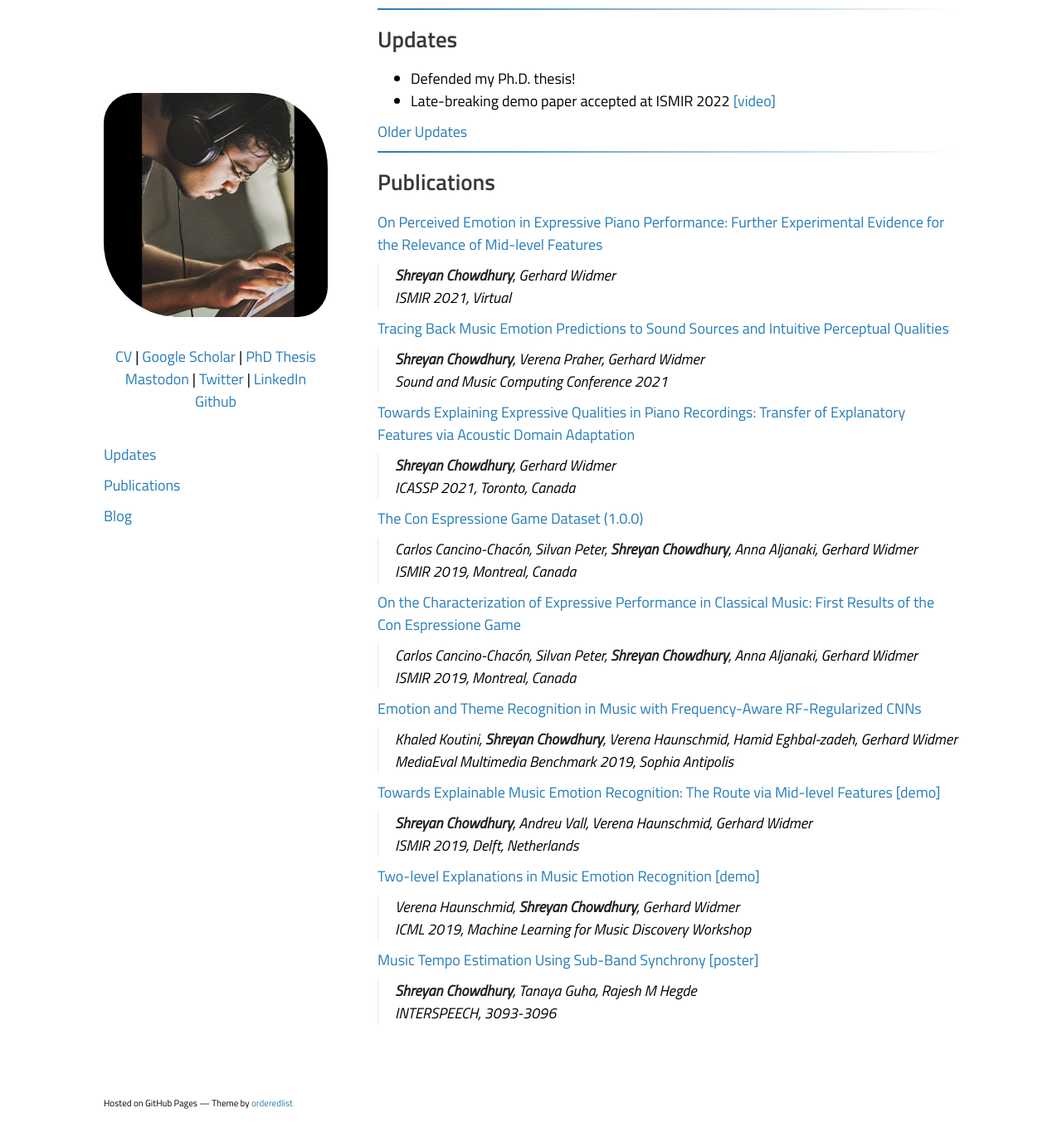
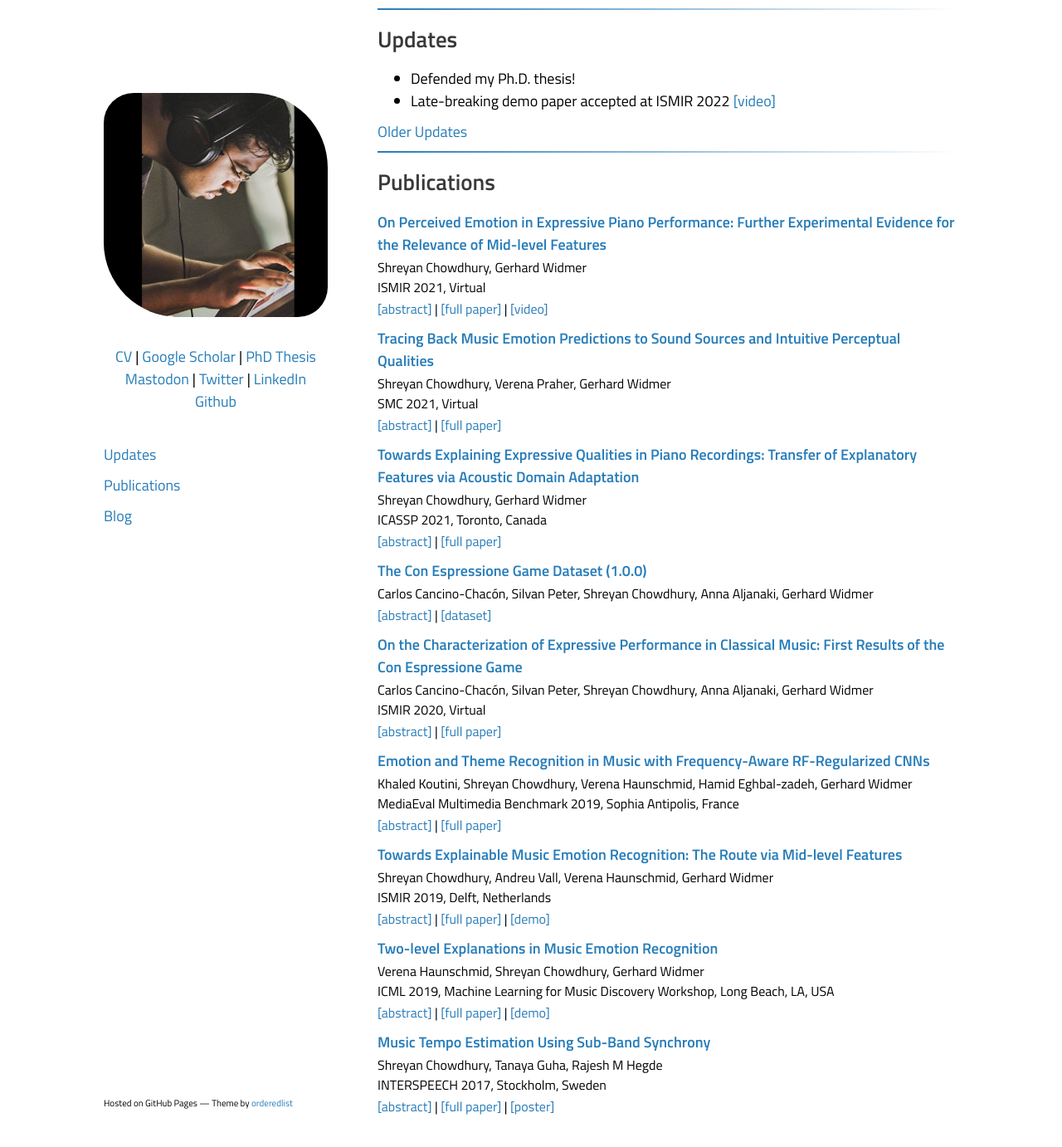
Before and after one commit to shreyanc/shreyanc.github.io, a Jekyll site: the page built from index.md, in a window 1280 px wide and 1400 px high, scrolled down 427 px. Shown: the top 1382 px of the window at 83% size. Built offline with Jekyll 4.4.1, drawn with Linux system fonts in a browser that asks for light colours.

Commit message:
update publications

```diff
--- /dev/null
+++ b/_includes/publications.html
@@ -0,0 +1,126 @@
+## Publications
+
+<a href="https://arxiv.org/abs/2107.13231" class="publication">On Perceived Emotion in Expressive Piano Performance: Further Experimental Evidence for the Relevance of Mid-level Features</a>
+<p class="pub-details">
+    Shreyan Chowdhury, Gerhard Widmer<br>
+    ISMIR 2021, Virtual
+</p>
+<p class="pub-links">
+    <a href="javascript:void(0)" onclick="toggleBlock('ismir2021-abstract')">[abstract]</a> | <a href="https://arxiv.org/abs/2107.13231">[full paper]</a> | <a href="https://youtu.be/mrF-smEyIMw">[video]</a>
+    <div id="ismir2021-abstract" style="display:none; margin-left: 2em">
+    Despite recent advances in audio content-based music emotion recognition, a question that remains to be explored is whether an algorithm can reliably discern emotional or expressive qualities between different performances of the same piece. In the present work, we analyze several sets of features on their effectiveness in predicting arousal and valence of six different performances (by six famous pianists) of Bach's Well-Tempered Clavier Book 1. These features include low-level acoustic features, score-based features, features extracted using a pre-trained emotion model, and Mid-level perceptual features. We compare their predictive power by evaluating them on several experiments designed to test performance-wise or piece-wise variations of emotion. We find that Mid-level features show significant contribution in performance-wise variation of both arousal and valence -- even better than the pre-trained emotion model. Our findings add to the evidence of Mid-level perceptual features being an important representation of musical attributes for several tasks -- specifically, in this case, for capturing the expressive aspects of music that manifest as perceived emotion of a musical performance.
+    </div>
+</p>
+
+
+<a href="https://arxiv.org/abs/2106.07787" class="publication">Tracing Back Music Emotion Predictions to Sound Sources and Intuitive Perceptual Qualities</a>
+<p class="pub-details">
+    Shreyan Chowdhury, Verena Praher, Gerhard Widmer<br>
+    SMC 2021, Virtual
+</p>
+<p class="pub-links">
+    <a href="javascript:void(0)" onclick="toggleBlock('smc2021-abstract')">[abstract]</a> | <a href="https://arxiv.org/abs/2106.07787">[full paper]</a>
+    <div id="smc2021-abstract" style="display:none; margin-left: 2em">
+    Music emotion recognition is an important task in MIR (Music Information Retrieval) research. Owing to factors like the subjective nature of the task and the variation of emotional cues between musical genres, there are still significant challenges in developing reliable and generalizable models. One important step towards better models would be to understand what a model is actually learning from the data and how the prediction for a particular input is made. In previous work, we have shown how to derive explanations of model predictions in terms of spectrogram image segments that connect to the high-level emotion prediction via a layer of easily interpretable perceptual features. However, that scheme lacks intuitive musical comprehensibility at the spectrogram level. In the present work, we bridge this gap by merging audioLIME -- a source-separation based explainer -- with mid-level perceptual features, thus forming an intuitive connection chain between the input audio and the output emotion predictions. We demonstrate the usefulness of this method by applying it to debug a biased emotion prediction model.
+    </div>
+</p>
+
+<a href="https://arxiv.org/abs/2102.13479" class="publication">Towards Explaining Expressive Qualities in Piano Recordings: Transfer of Explanatory Features via Acoustic Domain Adaptation</a>
+<p class="pub-details">
+    Shreyan Chowdhury, Gerhard Widmer<br>
+    ICASSP 2021, Toronto, Canada
+</p>
+<p class="pub-links">
+    <a href="javascript:void(0)" onclick="toggleBlock('icassp2021-abstract')">[abstract]</a> | <a href="https://arxiv.org/abs/2102.13479">[full paper]</a>
+    <div id="icassp2021-abstract" style="display:none; margin-left: 2em">
+    Emotion and expressivity in music have been topics of considerable interest in the field of music information retrieval. In recent years, mid-level perceptual features have been suggested as means to explain computational predictions of musical emotion. We find that the diversity of musical styles and genres in the available dataset for learning these features is not sufficient for models to generalise well to specialised acoustic domains such as solo piano music. In this work, we show that by utilising unsupervised domain adaptation together with receptive-field regularised deep neural networks, it is possible to significantly improve generalisation to this domain. Additionally, we demonstrate that our domain-adapted models can better predict and explain expressive qualities in classical piano performances, as perceived and described by human listeners.
+    </div>
+</p>
+
+<a href="https://doi.org/10.5281/zenodo.3968828" class="publication">The Con Espressione Game Dataset (1.0.0)</a>
+<p class="pub-details">
+    Carlos Cancino-Chacón, Silvan Peter, Shreyan Chowdhury, Anna Aljanaki, Gerhard Widmer<br>
+</p>
+<p class="pub-links">
+    <a href="javascript:void(0)" onclick="toggleBlock('cedataset-abstract')">[abstract]</a> | <a href="https://doi.org/10.5281/zenodo.3968828">[dataset]</a>
+    <div id="cedataset-abstract" style="display:none; margin-left: 2em">
+    A piece of music can be expressively performed, or interpreted, in a variety of ways. With the help of an online questionnaire, the Con Espressione Game, we collected some 1,500 descriptions of expressive character relating to 45 performances of 9 excerpts from classical piano pieces, played by different famous pianists. More specifically, listeners were asked to describe, using freely chosen words (preferably: adjectives), how they perceive the expressive character of the different performances. The aim of this research is to find the dimensions of musical expression (in Western classical piano music) that can be attributed to a performance, as perceived and described in natural language by listeners.
+    </div>
+</p>
+
+<a href="https://arxiv.org/abs/2008.02194" class="publication">On the Characterization of Expressive Performance in Classical Music: First Results of the Con Espressione Game</a>
+<p class="pub-details">
+    Carlos Cancino-Chacón, Silvan Peter, Shreyan Chowdhury, Anna Aljanaki, Gerhard Widmer<br>
+    ISMIR 2020, Virtual
+</p>
+<p class="pub-links">
+    <a href="javascript:void(0)" onclick="toggleBlock('ismir2020-abstract')">[abstract]</a> | <a href="https://arxiv.org/abs/2008.02194">[full paper]</a>
+    <div id="ismir2020-abstract" style="display:none; margin-left: 2em">
+    A piece of music can be expressively performed, or interpreted, in a variety of ways. With the help of an online questionnaire, the Con Espressione Game, we collected some 1,500 descriptions of expressive character relating to 45 performances of 9 excerpts from classical piano pieces, played by different famous pianists. More specifically, listeners were asked to describe, using freely chosen words (preferably: adjectives), how they perceive the expressive character of the different performances. In this paper, we offer a first account of this new data resource for expressive performance research, and provide an exploratory analysis, addressing three main questions: (1) how similarly do different listeners describe a performance of a piece? (2) what are the main dimensions (or axes) for expressive character emerging from this?; and (3) how do measurable parameters of a performance (e.g., tempo, dynamics) and mid- and high-level features that can be predicted by machine learning models (e.g., articulation, arousal) relate to these expressive dimensions? The dataset that we publish along with this paper was enriched by adding hand-corrected score-to-performance alignments, as well as descriptive audio features such as tempo and dynamics curves.
+    </div>
+</p>
+
+
+<a href="https://www.jku.at/fileadmin/gruppen/173/Research/Emotion_in_Music_with_Frequency-Aware_RF-Regularized_CNNs_Koutini.pdf" class="publication">Emotion and Theme Recognition in Music with Frequency-Aware RF-Regularized CNNs</a>
+<p class="pub-details">
+    Khaled Koutini, Shreyan Chowdhury, Verena Haunschmid, Hamid Eghbal-zadeh, Gerhard Widmer<br>
+    MediaEval Multimedia Benchmark 2019, Sophia Antipolis, France
+</p>
+<p class="pub-links">
+    <a href="javascript:void(0)" onclick="toggleBlock('mediaeval2019-abstract')">[abstract]</a> | <a href="https://www.jku.at/fileadmin/gruppen/173/Research/Emotion_in_Music_with_Frequency-Aware_RF-Regularized_CNNs_Koutini.pdf">[full paper]</a>
+    <div id="mediaeval2019-abstract" style="display:none; margin-left: 2em">
+    We present a Receptive Field-(RF)-regularized and Frequency-Aware CNN approach for tagging music with emotion/mood labels. We perform an investigation regarding the impact of the RF of the CNNs on their performance on this dataset. We observe that ResNets with smaller receptive fields – originally adapted for acoustic scene classification – also perform well in the emotion tagging task. We improve the performance of such architectures using techniques such as Frequency Awareness and Shake-Shake regularization, which were used in previous work on general acoustic recognition tasks.
+    </div>
+</p>
+
+<a href="https://arxiv.org/abs/1907.03572" class="publication">Towards Explainable Music Emotion Recognition: The Route via Mid-level Features</a>
+<p class="pub-details">
+    Shreyan Chowdhury, Andreu Vall, Verena Haunschmid, Gerhard Widmer<br>
+    ISMIR 2019, Delft, Netherlands
+</p>
+<p class="pub-links">
+    <a href="javascript:void(0)" onclick="toggleBlock('ismir2019-abstract')">[abstract]</a> | <a href="https://arxiv.org/abs/1907.03572">[full paper]</a> | <a href="https://shreyanc.github.io/ismir_example.html">[demo]</a>
+    <div id="ismir2019-abstract" style="display:none; margin-left: 2em">
+    Emotional aspects play an important part in our interaction with music. However, modelling these aspects in MIR systems have been notoriously challenging since emotion is an inherently abstract and subjective experience, thus making it difficult to quantify or predict in the first place, and to make sense of the predictions in the next. In an attempt to create a model that can give a musically meaningful and intuitive explanation for its predictions, we propose a VGG-style deep neural network that learns to predict emotional characteristics of a musical piece together with (and based on) human-interpretable, mid-level perceptual features. We compare this to predicting emotion directly with an identical network that does not take into account the mid-level features and observe that the loss in predictive performance of going through the mid-level features is surprisingly low, on average. The design of our network allows us to visualize the effects of perceptual features on individual emotion predictions, and we argue that the small loss in performance in going through the mid-level features is justified by the gain in explainability of the predictions.
+    </div>
+</p>
+
+<a href="https://arxiv.org/abs/1905.11760" class="publication">Two-level Explanations in Music Emotion Recognition</a>
+<p class="pub-details">
+    Verena Haunschmid, Shreyan Chowdhury, Gerhard Widmer<br>
+    ICML 2019, Machine Learning for Music Discovery Workshop, Long Beach, LA, USA
+</p>
+<p class="pub-links">
+    <a href="javascript:void(0)" onclick="toggleBlock('icml2019-abstract')">[abstract]</a> | <a href="https://arxiv.org/abs/1905.11760">[full paper]</a> | <a href="https://shreyanc.github.io/ICML_example.html">[demo]</a>
+    <div id="icml2019-abstract" style="display:none; margin-left: 2em">
+    Current ML models for music emotion recognition, while generally working quite well, do not give meaningful or intuitive explanations for their predictions. In this work, we propose a 2-step procedure to arrive at spectrogram-level explanations that connect certain aspects of the audio to interpretable mid-level perceptual features, and these to the actual emotion prediction. That makes it possible to focus on specific musical reasons for a prediction (in terms of perceptual features), and to trace these back to patterns in the audio that can be interpreted visually and acoustically.
+    </div>
+</p>
+
+<a href="https://www.isca-speech.org/archive_v0/Interspeech_2017/pdfs/1000.PDF" class="publication">Music Tempo Estimation Using Sub-Band Synchrony</a>
+<p class="pub-details">
+    Shreyan Chowdhury, Tanaya Guha, Rajesh M Hegde<br>
+    INTERSPEECH 2017, Stockholm, Sweden
+</p>
+<p class="pub-links">
+    <a href="javascript:void(0)" onclick="toggleBlock('interspeech2017-abstract')">[abstract]</a> | <a href="https://www.isca-speech.org/archive_v0/Interspeech_2017/pdfs/1000.PDF">[full paper]</a> | <a href="http://tanayag.com/Pub_files/chowdhury_ISposter.pdf">[poster]</a>
+    <div id="interspeech2017-abstract" style="display:none; margin-left: 2em">
+    Tempo estimation aims at estimating the pace of a musical piece measured in beats per minute. This paper presents a new tempo estimation method that utilizes coherent energy changes across multiple frequency sub-bands to identify the onsets. A new measure, called the sub-band synchrony, is proposed to detect and quantify the coherent amplitude changes across multiple sub-bands. Given a musical piece, our method first detects the onsets using the sub-band synchrony measure. The periodicity of the resulting onset curve, measured using the autocorrelation function, is used to estimate the tempo value. The performance of the sub-band synchrony based tempo estimation method is evaluated on two music databases. Experimental results indicate a reasonable improvement in performance when compared to conventional methods of tempo estimation.
+    </div>
+</p>
+
+<script>
+  function toggleBlock(id) {
+    var block = document.getElementById(id);
+    if (block.style.display === 'none') {
+      block.style.display = 'block';
+    } else {
+      block.style.display = 'none';
+    }
+  }
+
+    document.getElementById('toggle-pubs').addEventListener('click', function() {
+        var extraNews = document.getElementById('older-pubs');
+        extraNews.style.display = extraNews.style.display === 'none' ? 'block' : 'none';
+        });
+</script>
--- a/_sass/jekyll-theme-minimal.scss
+++ b/_sass/jekyll-theme-minimal.scss
@@ -76,6 +76,18 @@ a:hover small {
   color:#777;
 }
 
+.publication {
+  font-weight: bold;
+}
+
+.pub-details {
+  font-size: medium;
+  margin-top: -0.5em;
+}
+.pub-links {
+  font-size: medium;
+  margin-top: -0.5em;
+}
 .wrapper {
   width:1030px;
   margin:0 auto;
--- a/index.md
+++ b/index.md
@@ -41,45 +41,5 @@ I received my Ph.D. from Johannes Kepler University Linz, Austria, advised by [P
 {% include updates_expandable.html %}
 
 ---
-## Publications
 
-[On Perceived Emotion in Expressive Piano Performance: Further Experimental Evidence for the Relevance of Mid-level Features](https://arxiv.org/abs/2107.13231)
-> **Shreyan Chowdhury**, Gerhard Widmer<br>
-> ISMIR 2021, Virtual
-
-[Tracing Back Music Emotion Predictions to Sound Sources and Intuitive Perceptual Qualities](https://arxiv.org/abs/2106.07787)
-> **Shreyan Chowdhury**, Verena Praher, Gerhard Widmer<br>
-> Sound and Music Computing Conference 2021
-
-[Towards Explaining Expressive Qualities in Piano Recordings: Transfer of Explanatory Features via Acoustic Domain Adaptation](https://arxiv.org/abs/2102.13479)
-> **Shreyan Chowdhury**, Gerhard Widmer<br>
-> ICASSP 2021, Toronto, Canada
-
-
-[The Con Espressione Game Dataset (1.0.0)](https://doi.org/10.5281/zenodo.3968828)
-> Carlos Cancino-Chacón, Silvan Peter, **Shreyan Chowdhury**, Anna Aljanaki, Gerhard Widmer<br>
-> ISMIR 2019, Montreal, Canada
-
-[On the Characterization of Expressive Performance in Classical Music: First Results of the Con Espressione Game](https://arxiv.org/abs/2008.02194)
-> Carlos Cancino-Chacón, Silvan Peter, **Shreyan Chowdhury**, Anna Aljanaki, Gerhard Widmer<br>
-> ISMIR 2019, Montreal, Canada
-
-
-
-[Emotion and Theme Recognition in Music with Frequency-Aware RF-Regularized CNNs](https://www.jku.at/fileadmin/gruppen/173/Research/Emotion_in_Music_with_Frequency-Aware_RF-Regularized_CNNs_Koutini.pdf)
-> Khaled Koutini, **Shreyan Chowdhury**, Verena Haunschmid, Hamid Eghbal-zadeh, Gerhard Widmer<br>
-> MediaEval Multimedia Benchmark 2019, Sophia Antipolis
-
-[Towards Explainable Music Emotion Recognition: The Route via Mid-level Features](https://arxiv.org/abs/1907.03572) [[demo]](https://shreyanc.github.io/ismir_example.html)
->**Shreyan Chowdhury**, Andreu Vall, Verena Haunschmid, Gerhard Widmer<br>
->ISMIR 2019, Delft, Netherlands
-
-[Two-level Explanations in Music Emotion Recognition](https://arxiv.org/abs/1905.11760) [[demo]](https://shreyanc.github.io/ICML_example.html)
->Verena Haunschmid, **Shreyan Chowdhury**, Gerhard Widmer<br>
->ICML 2019, Machine Learning for Music Discovery Workshop
-
-
-
-[Music Tempo Estimation Using Sub-Band Synchrony](https://www.isca-speech.org/archive/Interspeech_2017/pdfs/1000.PDF) [[poster]](http://tanayag.com/Pub_files/chowdhury_ISposter.pdf)
->**Shreyan Chowdhury**, Tanaya Guha, Rajesh M Hegde<br>
->INTERSPEECH, 3093-3096
+{% include publications.html %}
```
Also changed, not shown: 3 other files.
